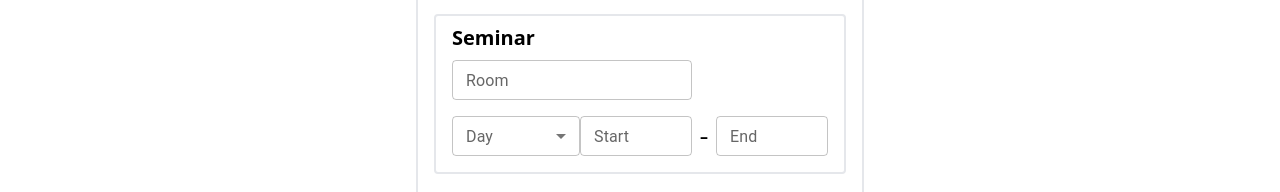
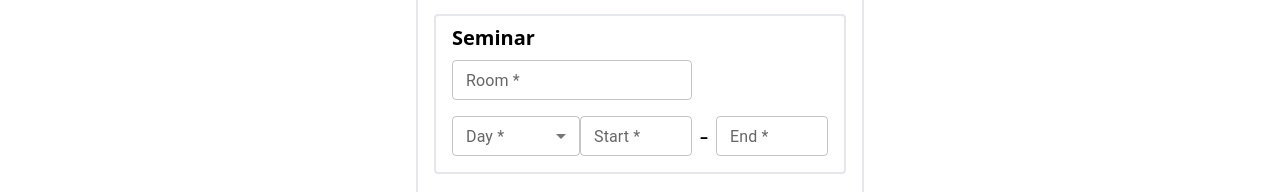
Before and after one commit to TheRikej/courses-registrator, a React (Vite) app in the folder application/: page /courses/1/1/seminars/create in a window 1280 px wide. Shown: the part 268-460 px from the top of the page. Built offline with nearby package versions, Linux system fonts and the light colour scheme.

Commit message:
feat: make room & time required in seminar groups form

```diff
--- a/application/src/forms/SeminarGroupForm.tsx
+++ b/application/src/forms/SeminarGroupForm.tsx
@@ -13,11 +13,15 @@ const schema = z.object({
       .max(200, "Capacity cannot be greater than 200."),
   registrationFrom: z.date(),
   registrationTo: z.date(),
-  room: z.string(),
-  timeDay: z.number().optional().nullable(),
-  timeHourFrom: z.date().optional().nullable(),
-  timeHourTo: z.date().optional().nullable(),
-  teachers: z.number().array().min(1, "At least one teacher is required."),
+  room: z.string().nonempty("Room is required."),
+  timeDay: z.number({ required_error: 'Day is required.'}),
+  timeHourFrom: z.date({ required_error: 'Start time is required.',
+      invalid_type_error: 'Start time is required.'}),
+  timeHourTo: z.date({ required_error: 'End time is required.',
+      invalid_type_error: 'End time is required.'}),
+  teachers: z.number({invalid_type_error: 'At least one teacher is required.'})
+      .array()
+      .min(1, "At least one teacher is required."),
 }).refine((data) => data.registrationFrom < data.registrationTo, {
   message: "End date cannot be earlier than start date.",
   path: ["registrationTo"],
@@ -155,7 +159,7 @@ const CourseSemesterForm = (props: {isEdit: boolean}) => {
         </h2>
         <TextField
             id="address"
-            label="Room"
+            label="Room *"
             variant="outlined"
             className="w-60"
             sx={{ margin: '0 1rem 0.5rem' }}
@@ -168,7 +172,7 @@ const CourseSemesterForm = (props: {isEdit: boolean}) => {
           <div>
             <TextField
                 id="timeDay"
-                label="Day"
+                label="Day *"
                 className="w-32"
                 select
                 size="small"
@@ -193,7 +197,7 @@ const CourseSemesterForm = (props: {isEdit: boolean}) => {
                 defaultValue={null}
                 render={({ field }) => (
                     <TimePicker
-                        label="Start"
+                        label="Start *"
                         {...field}
                         inputRef={field.ref}
                         className="w-28 mr-4"
@@ -216,7 +220,7 @@ const CourseSemesterForm = (props: {isEdit: boolean}) => {
                 defaultValue={null}
                 render={({ field }) => (
                     <TimePicker
-                        label="End"
+                        label="End *"
                         {...field}
                         inputRef={field.ref}
                         className="w-28"
```
